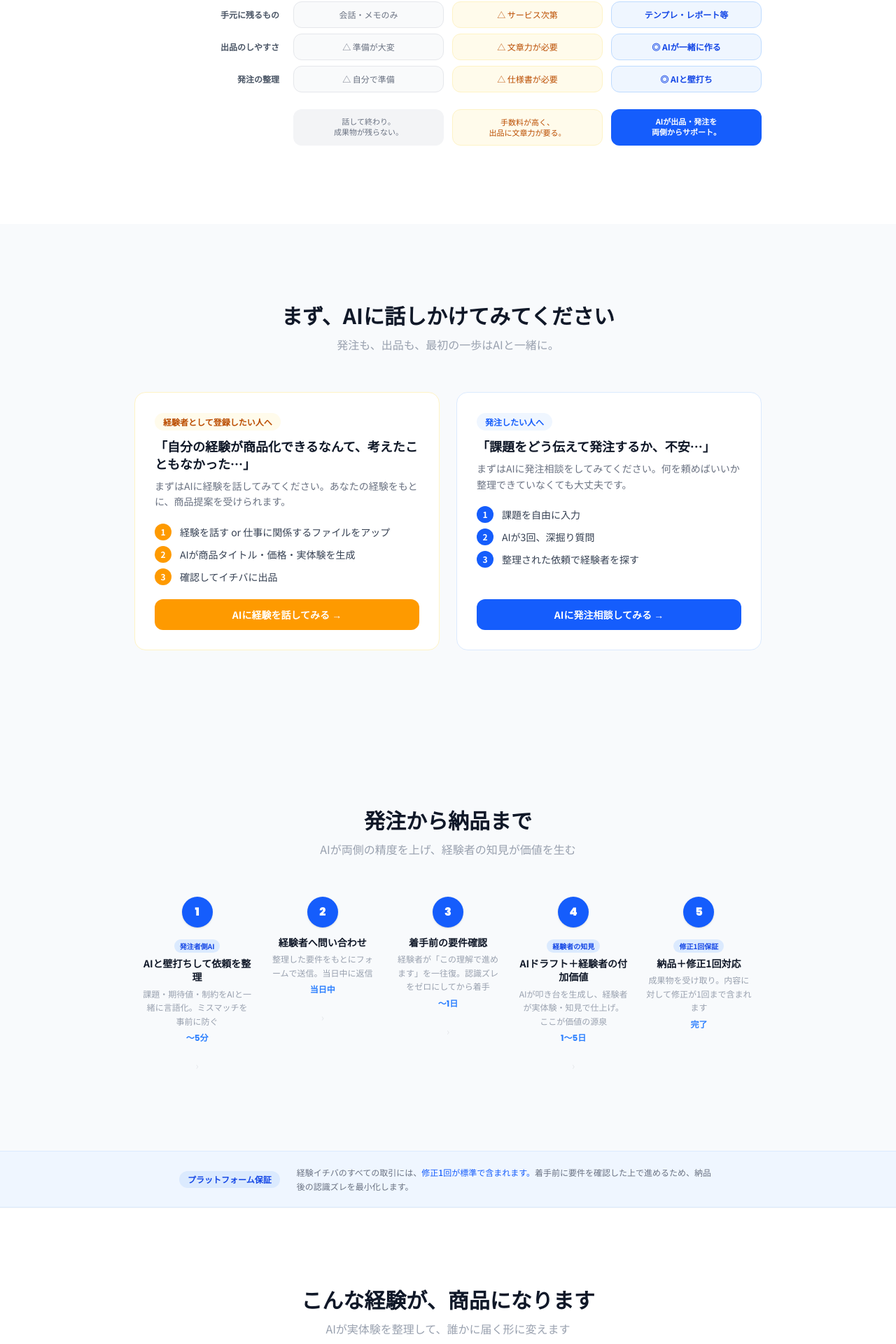
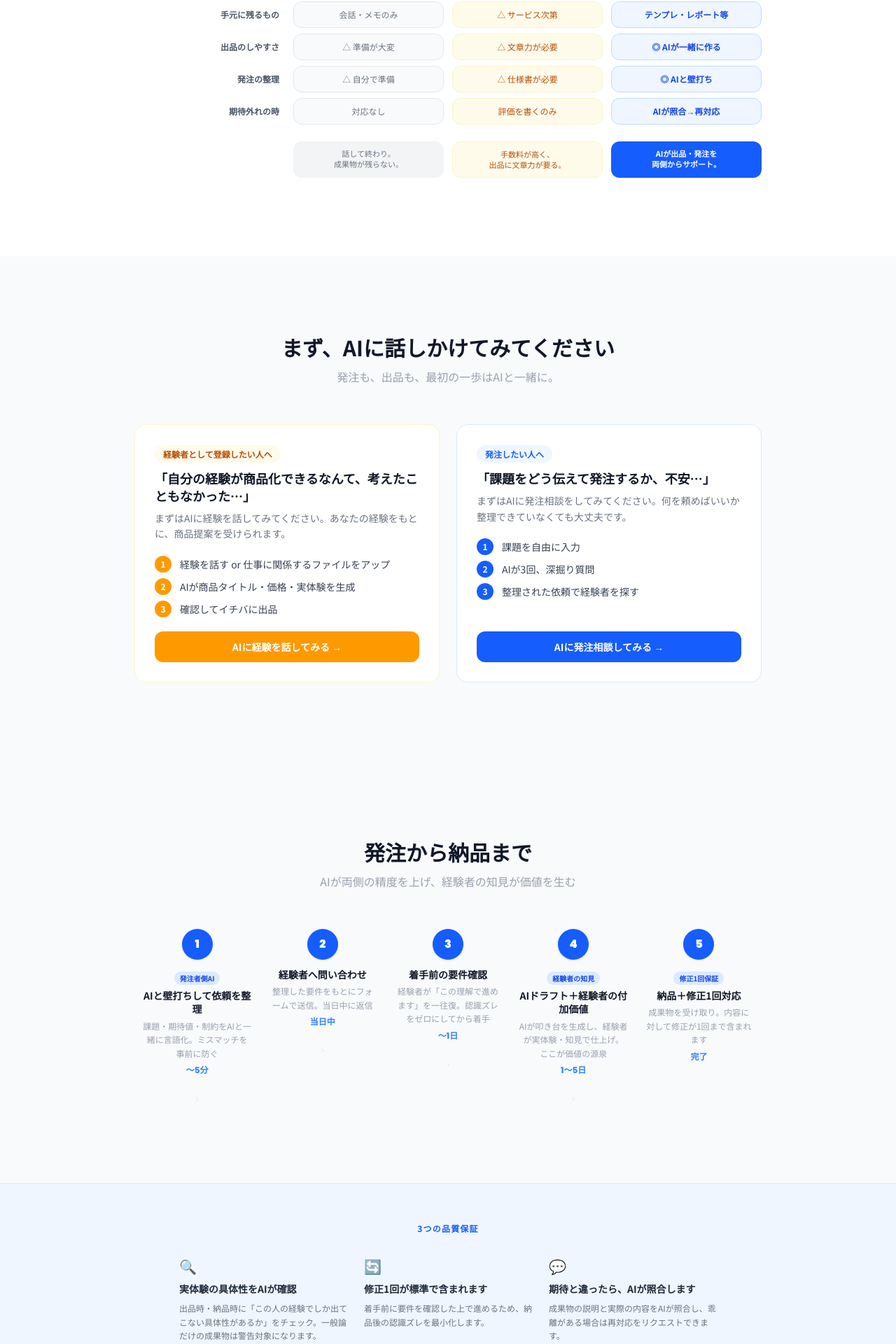
Before and after one commit to westville1030-tech11/skill-tana, a Next.js app: page / in a window 1280 px wide. Shown: the part 3025-4945 px from the top of the page at 70% size. Built offline with nearby package versions, Linux system fonts and the light colour scheme; no server answers.

Commit message:
Add 3-point quality guarantee section and comparison table dispute row

```diff
--- a/app/page.tsx
+++ b/app/page.tsx
@@ -215,14 +215,27 @@ export default function Home() {
         </div>
       </section>
 
-      {/* 修正1回保証 */}
-      <section className="py-5 px-4 bg-blue-50 border-y border-blue-100">
-        <div className="max-w-3xl mx-auto flex flex-col sm:flex-row items-center justify-center gap-2 sm:gap-6 text-center sm:text-left">
-          <span className="text-xs font-bold text-blue-700 bg-blue-100 px-3 py-1 rounded-full flex-shrink-0">プラットフォーム保証</span>
-          <p className="text-xs text-gray-500 leading-relaxed">
-            経験イチバのすべての取引には、<span className="text-blue-600 font-medium">修正1回が標準で含まれます。</span>
-            着手前に要件を確認した上で進めるため、納品後の認識ズレを最小化します。
-          </p>
+      {/* 品質保証 */}
+      <section className="py-14 px-4 bg-blue-50 border-y border-blue-100">
+        <div className="max-w-3xl mx-auto">
+          <p className="text-center text-xs font-bold text-blue-600 uppercase tracking-widest mb-8">3つの品質保証</p>
+          <div className="grid sm:grid-cols-3 gap-6">
+            <div className="flex flex-col gap-2">
+              <span className="text-xl">🔍</span>
+              <p className="text-sm font-bold text-gray-800">実体験の具体性をAIが確認</p>
+              <p className="text-xs text-gray-500 leading-relaxed">出品時・納品時に「この人の経験でしか出てこない具体性があるか」をチェック。一般論だけの成果物は警告対象になります。</p>
+            </div>
+            <div className="flex flex-col gap-2">
+              <span className="text-xl">🔄</span>
+              <p className="text-sm font-bold text-gray-800">修正1回が標準で含まれます</p>
+              <p className="text-xs text-gray-500 leading-relaxed">着手前に要件を確認した上で進めるため、納品後の認識ズレを最小化します。</p>
+            </div>
+            <div className="flex flex-col gap-2">
+              <span className="text-xl">💬</span>
+              <p className="text-sm font-bold text-gray-800">期待と違ったら、AIが照合します</p>
+              <p className="text-xs text-gray-500 leading-relaxed">成果物の説明と実際の内容をAIが照合し、乖離がある場合は再対応をリクエストできます。</p>
+            </div>
+          </div>
         </div>
       </section>
 
@@ -410,6 +423,12 @@ function ComparisonTable() {
       spot:   "△ 自分で準備",
       skill:  "△ 仕様書が必要",
       ours:   "◎ AIと壁打ち",
+    },
+    {
+      label: "期待外れの時",
+      spot:   "対応なし",
+      skill:  "評価を書くのみ",
+      ours:   "AIが照合→再対応",
     },
   ];
 
```
